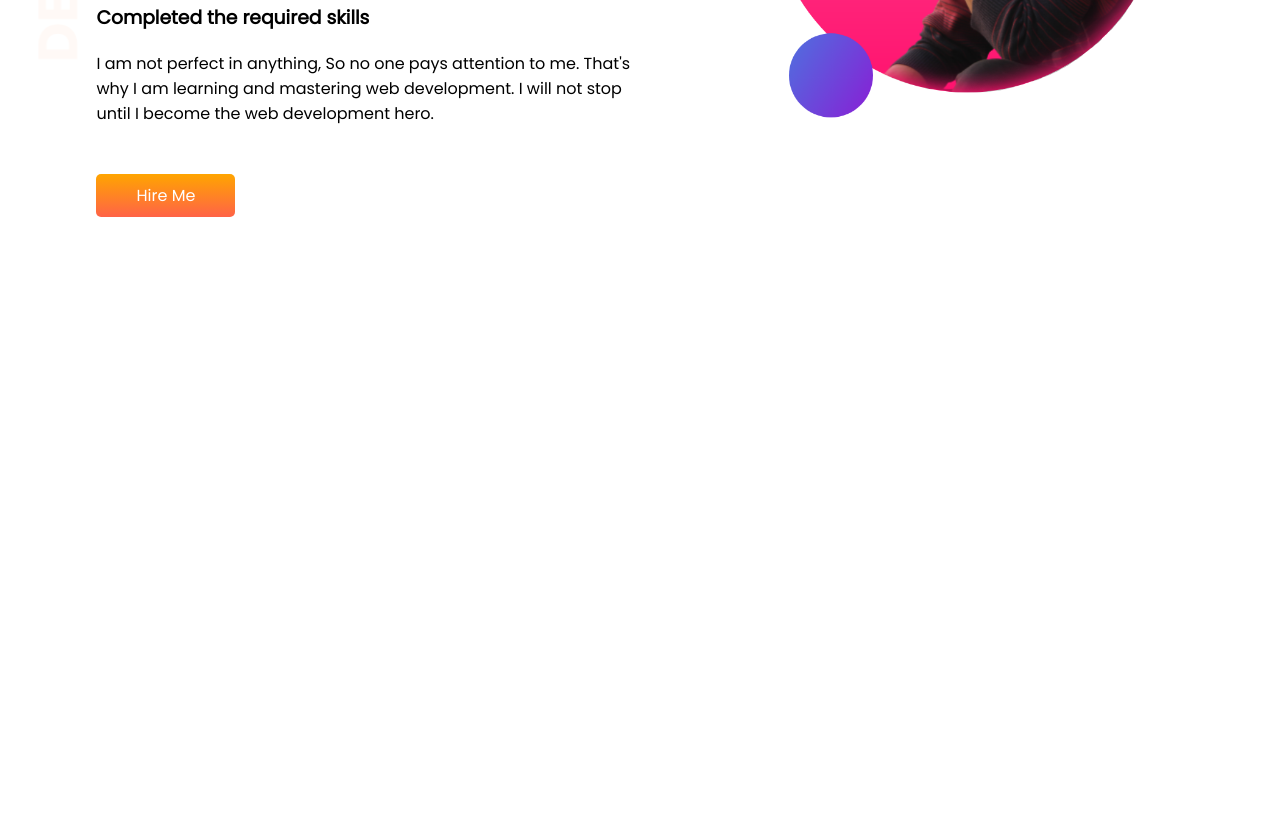
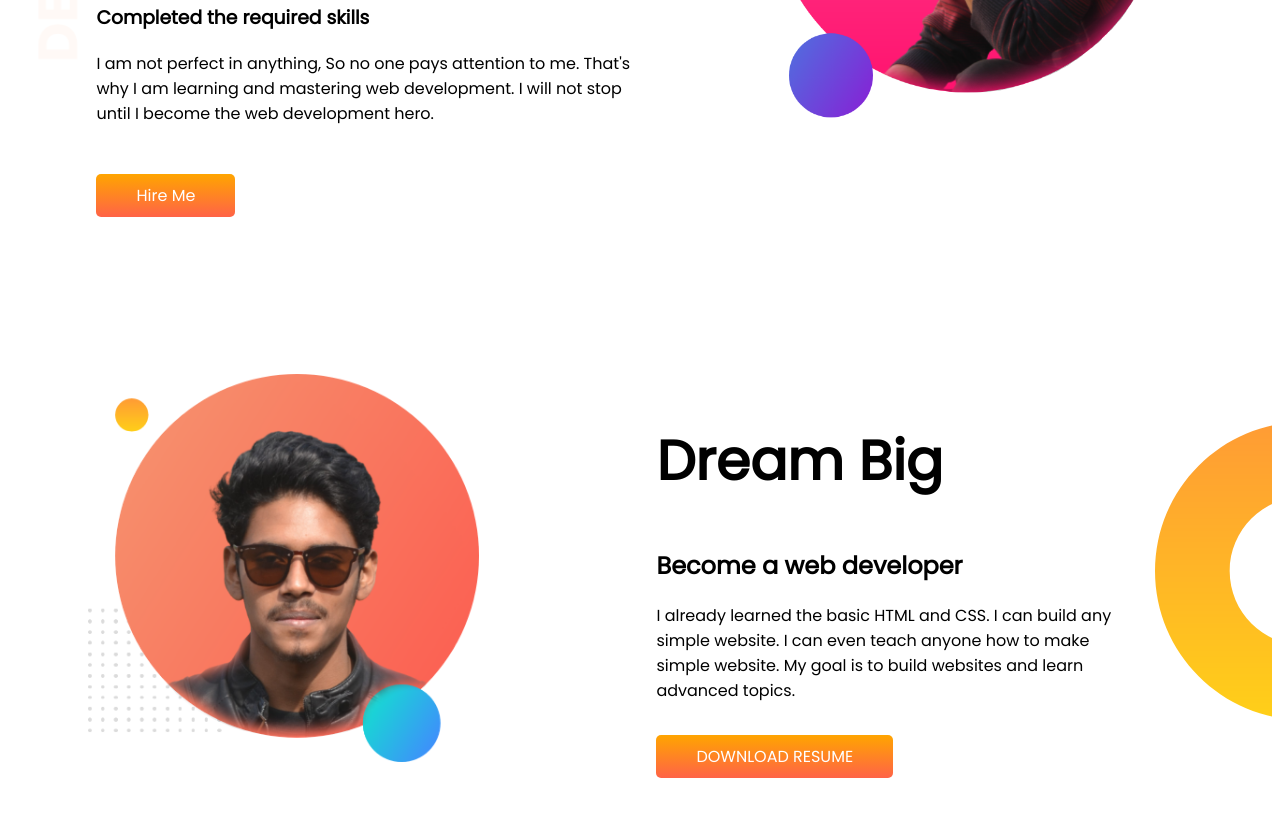
Before and after one commit to AkfashKhan/My-first-portfolio, a plain HTML site: page index.html in a window 1280 px wide. Shown: the part 308-1124 px from the top of the page. Before the commit the page ends 800 px from the top, so only its background shows below. Drawn offline with Linux system fonts and the light colour scheme.

Commit message:
dream-added

```diff
--- a/index.html
+++ b/index.html
@@ -23,5 +23,17 @@
             <img src="my-bg2.png" alt="">
         </div>
     </section>
+    <section class="dream-big">
+        <div class="half-width">
+            <img src="my-bg.png" alt="">
+        </div>
+        <div class="half-width">
+            <h1>Dream Big</h1>
+            <h2>Become a web developer</h2>
+            <p>I already learned the basic HTML and CSS. I can build any simple website. I can even teach anyone how to make simple website. My goal is to build websites and learn advanced topics.</p> <br>
+            <a class="link-button" target="_blank" href="">DOWNLOAD RESUME</a>
+        </div>
+
+    </section>
 </body>
 </html>
--- a/style.css
+++ b/style.css
@@ -9,6 +9,7 @@ h1{
 }
 section{
     display: flex;
+    margin-bottom: 150px;
 }
 .half-width{
     width: 50%;
@@ -29,3 +30,9 @@ section{
     background-image: url(top-banner.png);
     background-repeat: no-repeat;
 }
+.dream-big{
+    background-image: url(dream-bg.png);
+    background-repeat: no-repeat;
+    background-position: right;
+    padding-right: 10%;
+}
```
Also changed, not shown: dream-bg.png (renamed from images/dream-bg.png), my-bg.png (renamed from showOff/my-bg.png).
